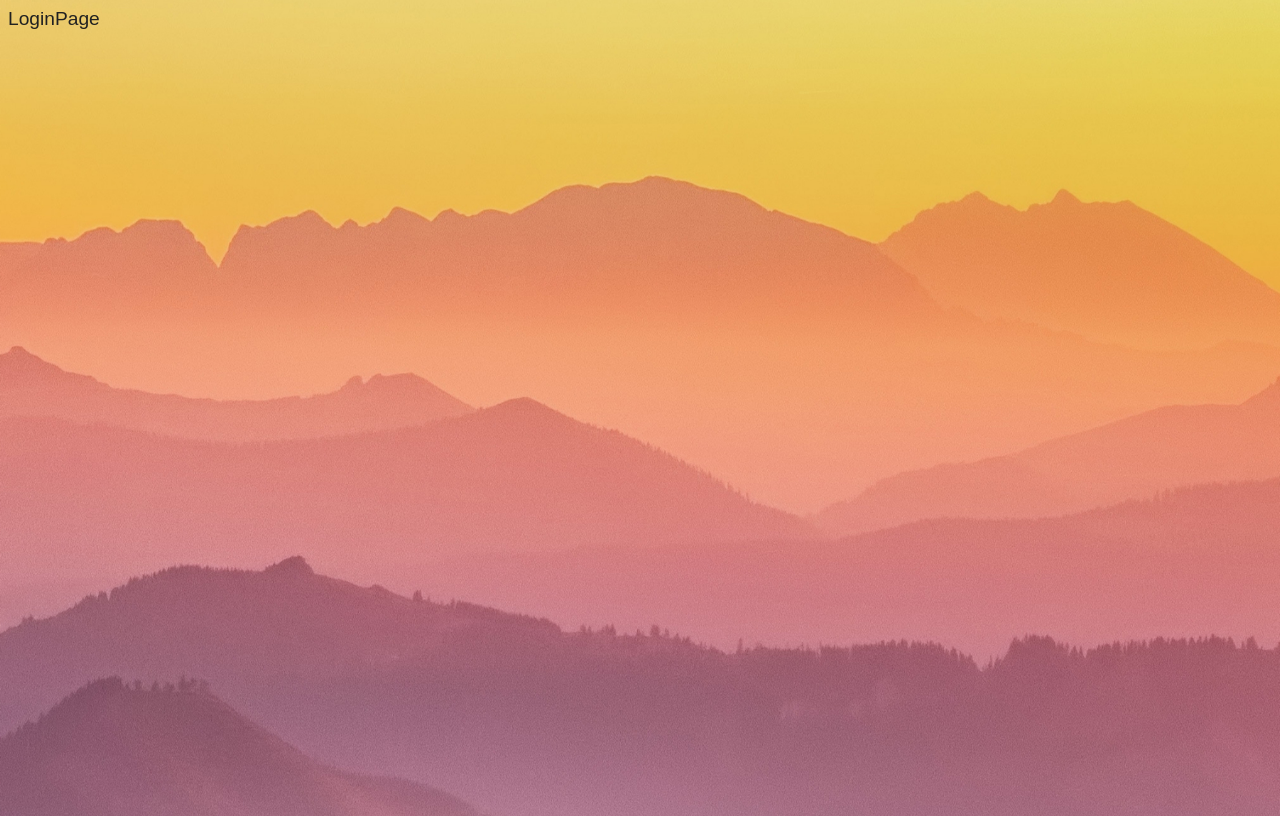
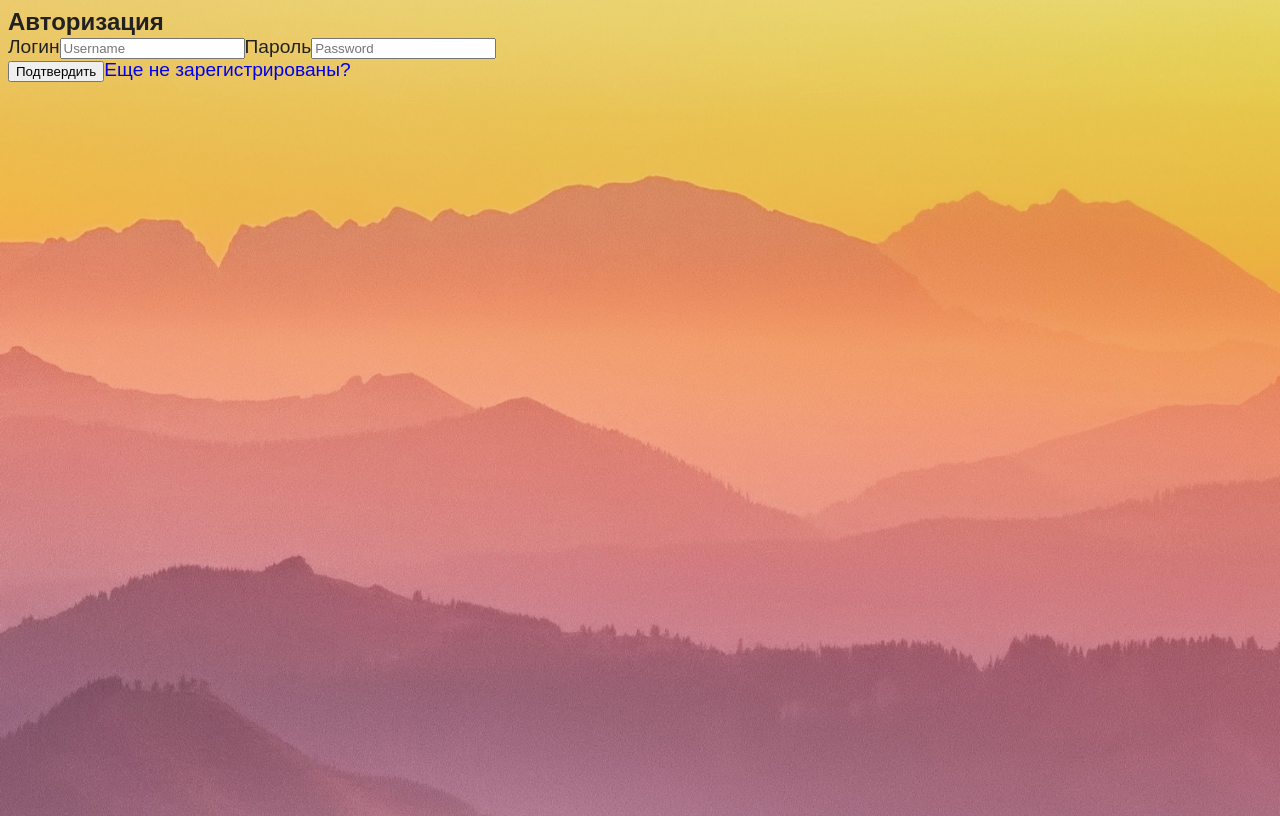
Before and after one commit to SergeyIvanov85/RSBlog, a React (Create React App) app in the folder client/: page /login in a window 1280 px wide. Built offline with nearby package versions, Linux system fonts and the light colour scheme.

Commit message:
create: forms

```diff
--- a/client/src/pages/LoginPage.jsx
+++ b/client/src/pages/LoginPage.jsx
@@ -1,5 +1,29 @@
 import React from "react";
+import {Link} from "react-router-dom";
 
 export const LoginPage = () => {
-    return <div>LoginPage</div>
+    return <form onSubmit={e => e.preventDefault()}
+    className=''
+    >
+        <h1 className=''>Авторизация</h1>
+        <label className=''>
+            Логин
+            <input type='text'
+            placeholder='Username'
+                   className=''
+            />
+        </label>
+
+        <label className=''>
+            Пароль
+            <input type='password'
+                   placeholder='Password'
+                   className=''
+            />
+        </label>
+        <div className=''>
+            <button type='submit' className=''>Подтвердить</button>
+            <Link to={'/register'} className=''>Еще не зарегистрированы?</Link>
+        </div>
+    </form>
 }
--- a/client/src/pages/RegisterPage.jsx
+++ b/client/src/pages/RegisterPage.jsx
@@ -1,5 +1,29 @@
 import React from "react";
+import {Link} from "react-router-dom";
 
 export const RegisterPage = () => {
-    return <div>RegisterPage</div>
+    return <form onSubmit={e => e.preventDefault()}
+                 className=''
+    >
+        <h1 className=''>Регистрация</h1>
+        <label className=''>
+            Логин
+            <input type='text'
+                   placeholder='Username'
+                   className=''
+            />
+        </label>
+
+        <label className=''>
+            Пароль
+            <input type='password'
+                   placeholder='Password'
+                   className=''
+            />
+        </label>
+        <div className=''>
+            <button type='submit' className=''>Подтвердить</button>
+            <Link to={'/login'} className=''>Уже зарегистрированы?</Link>
+        </div>
+    </form>
 }
```
